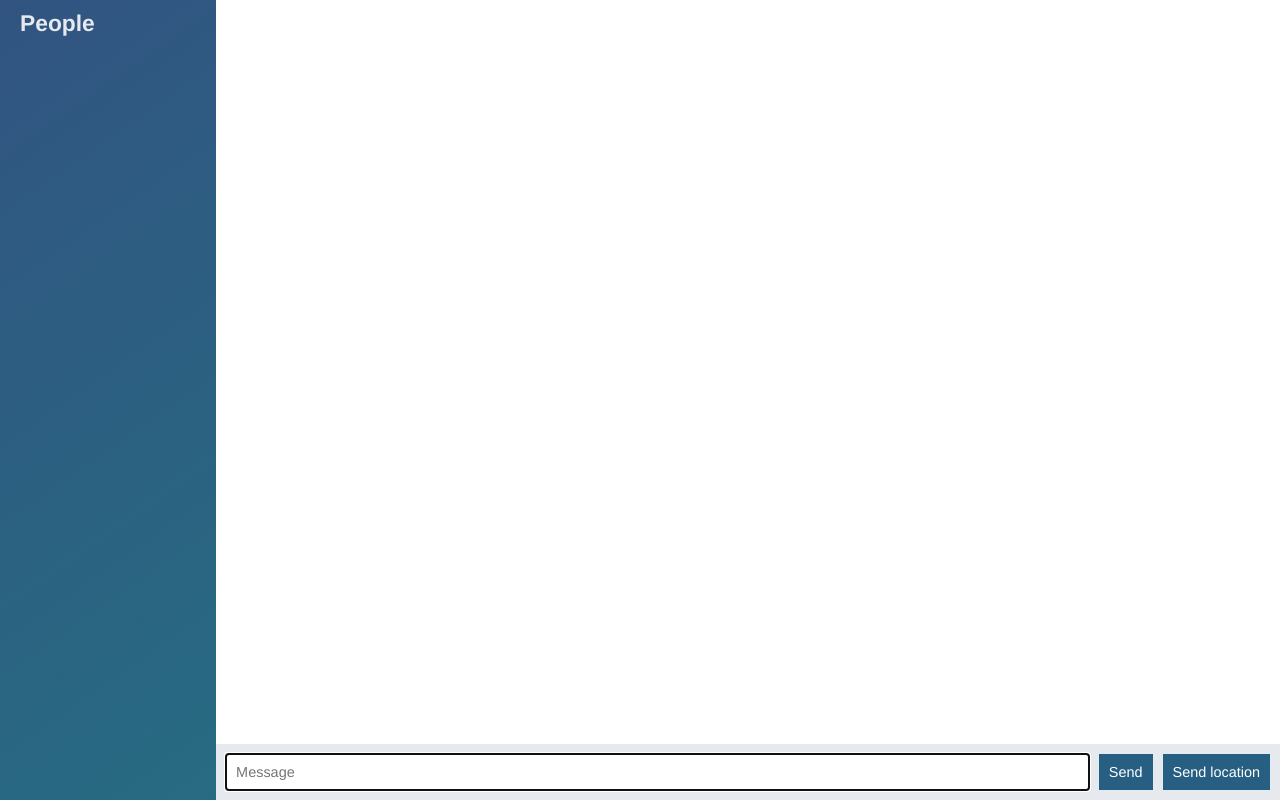
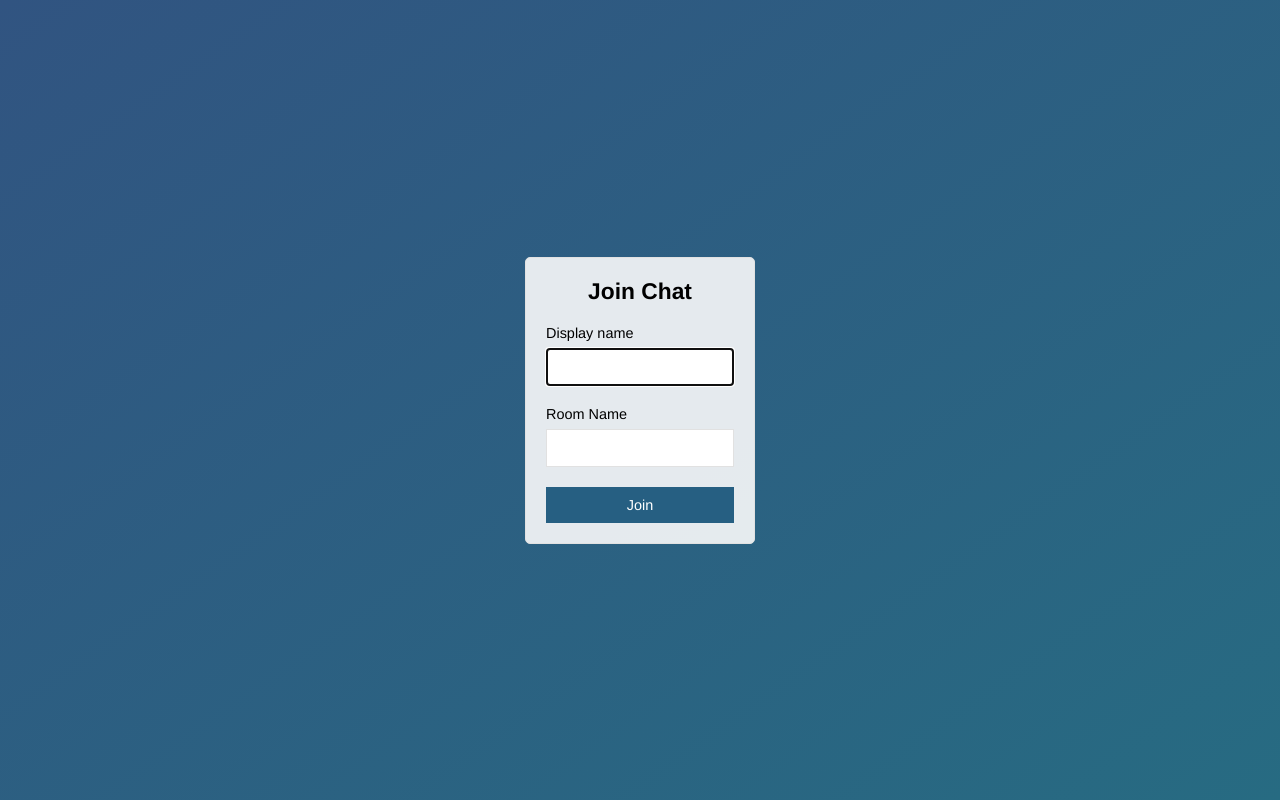
Before and after one commit to john-prowell/node-chat-app, a website: page public/index.html in a window 1280 px wide. Drawn offline with nearby package versions, Linux system fonts and the light colour scheme; no server answers.

Commit message:
Join page that submits to chat.html

```diff
--- a/public/index.html
+++ b/public/index.html
@@ -1,61 +1,30 @@
 <!DOCTYPE html>
 <html lang="en">
-
 <head>
   <meta charset="UTF-8">
   <meta name="viewport" content="width=device-width, initial-scale=1.0">
   <meta http-equiv="X-UA-Compatible" content="ie=edge">
+  <title>Join | ChatApp</title>
   <link rel="stylesheet" href="/css/styles.css">
-  <title>Document</title>
 </head>
-
-<body class="chat">
-  <div class="chat__sidebar">
-    <h3>People</h3>
-    <div id="users"></div>
-  </div>
-
-  <div class="chat__main">
-    <ol id="messages" class="chat__messages"></ol>
-    <div class="chat__footer">
-      <form id="message-form">
-          <input name="message" type="text" placeholder="Message" autofocus autocomplete="off">
-          <button>Send</button>
-        </form>
-        <button id="send-location">Send location</button>
-      </div>
+<body class="centered-form">
+    <div class="centered-form__form">
+      <form action="/chat.html">
+        <div class="form-field">
+          <h3>Join Chat</h3>
+        </div>
+        <div class="form-field">
+          <label>Display name</label>
+          <input type="text" name="name" autofocus>
+        </div>
+        <div class="form-field">
+          <label>Room Name</label>
+          <input type="text" name="room">
+        </div>
+        <div class="form-field">
+          <button>Join</button>
+        </div>
     </div>
-
-    <script id="message-template" type="text/template">
-      <li class="message">
-        <div class="message__title">
-          <h4>{{from}}</h4>
-          <span>{{createdAt}}</span>
-        </div>
-        <div class="message__body">
-          <p>{{text}}</p>
-        </div>
-      </li>
-    </script>
-
-    <script id="location-message-template" type="text/template">
-      <li class="message">
-        <div class="message__title">
-          <h4>{{from}}</h4>
-          <span>{{createdAt}}</span>
-        </div>
-        <div class="message__body">
-          <a href={{url}} target="_blank">My Current Location</a>
-        </div>
-      </li>
-    </script>
-
-  <script src="/socket.io/socket.io.js"></script>
-  <script src="https://code.jquery.com/jquery-3.3.1.min.js" integrity="sha256-FgpCb/KJQlLNfOu91ta32o/NMZxltwRo8QtmkMRdAu8="
-    crossorigin="anonymous"></script>
-    <script src="/js/libs/moment.js"></script>
-    <script src="/js/libs/mustache.min.js"></script>
-  <script src="/js/index.js"></script>
+  </form>
 </body>
-
 </html>
```
Also changed, not shown: public/chat.html (added, +61 -0 lines), public/js/chat.js (renamed from public/js/index.js).
